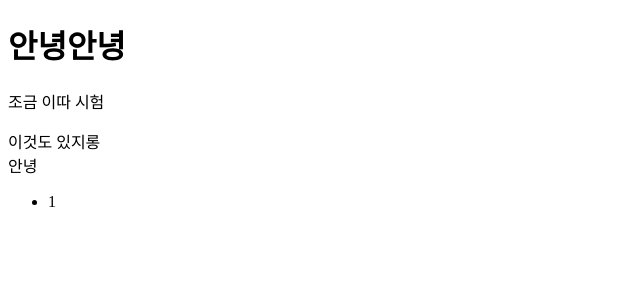
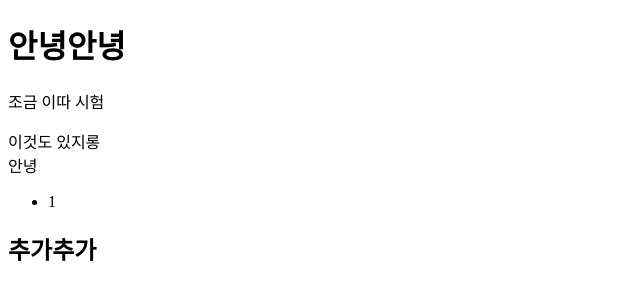
Before and after one commit to eunjung0122/mySecondRepo, a plain HTML site: page index.html in a window 1280 px wide. Shown: the whole page, without its empty margins (0-640 px from the left). Drawn offline with Linux system fonts and the light colour scheme.

Commit message:
h2 added

```diff
--- a/index.html
+++ b/index.html
@@ -17,5 +17,6 @@
         <li>1</li>
     </ul>
 
+    <h2>추가추가</h2>
 </body>
 </html>
```
